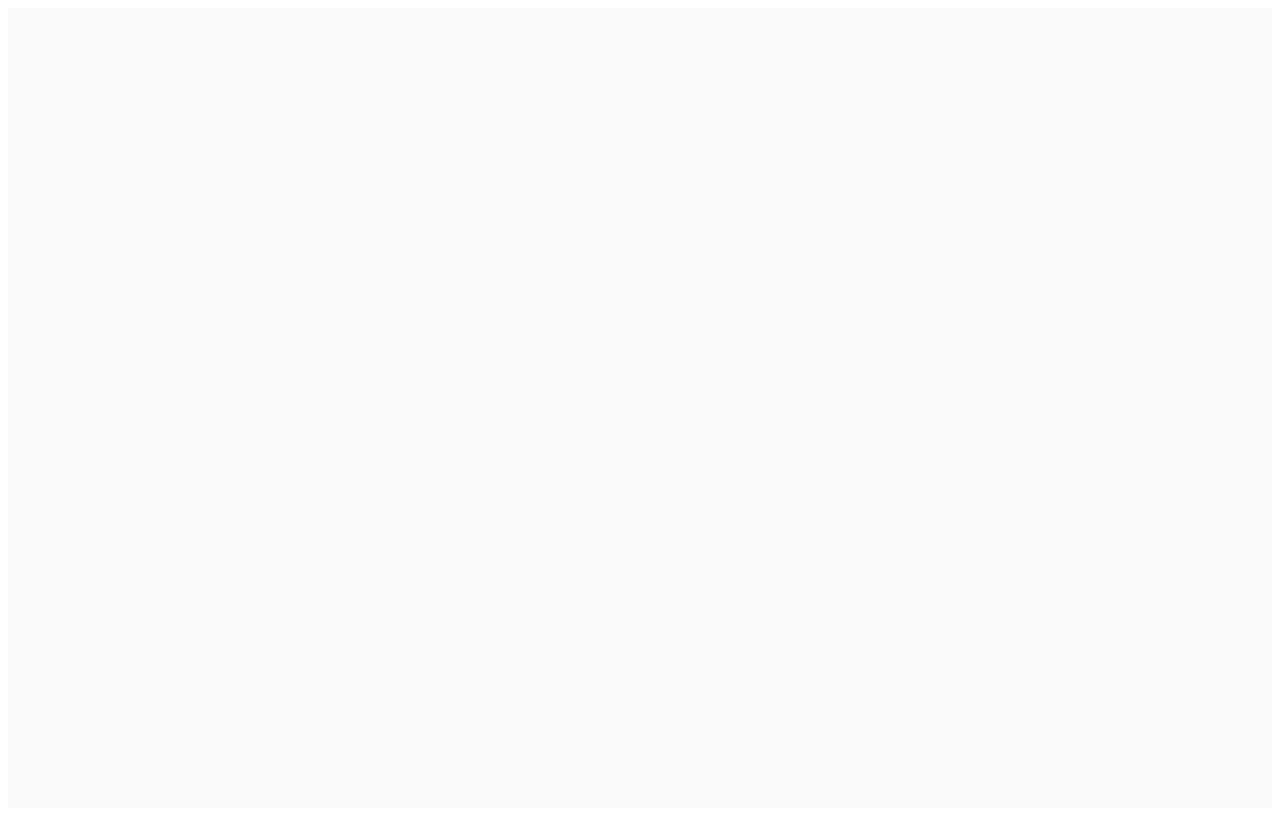
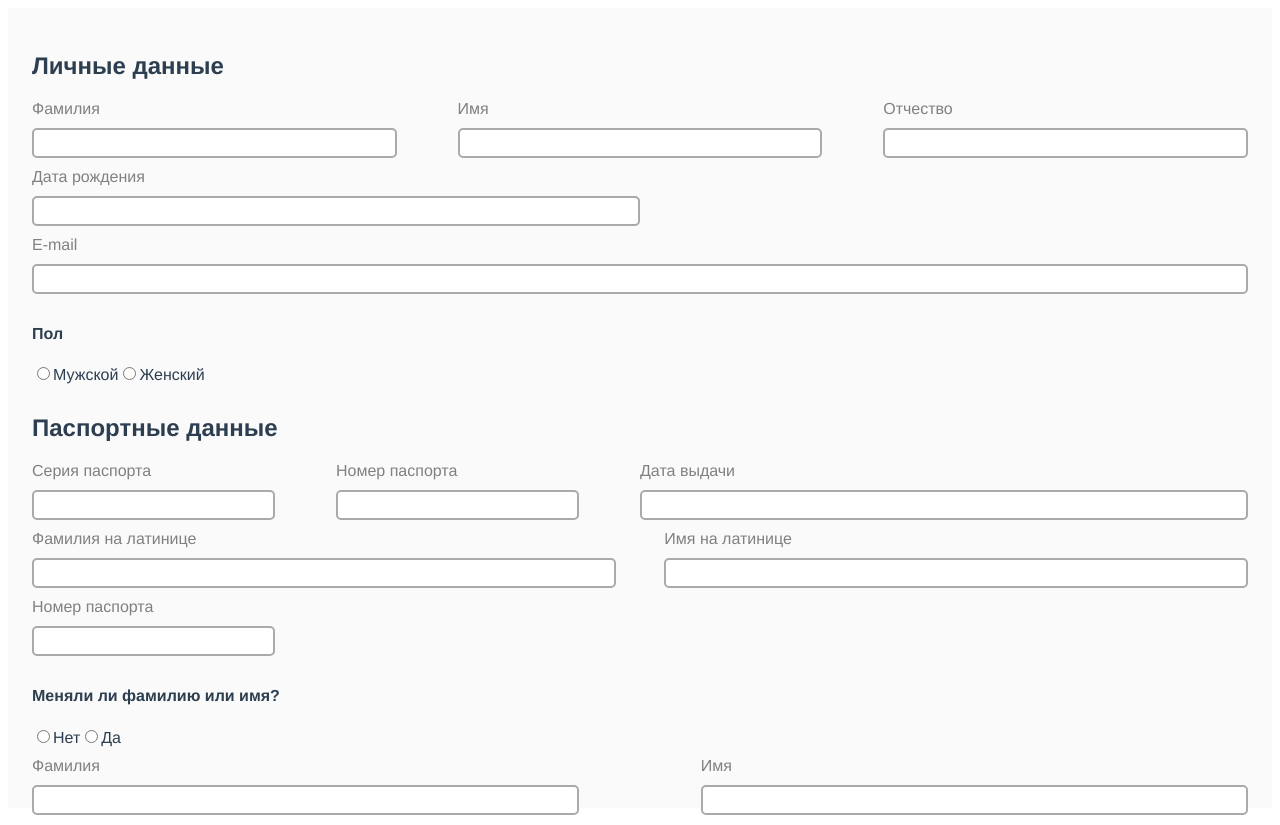
Before and after one commit to ozon-edu-vue-2021/required-task-4-castetus, a Vue app: page / in a window 1280 px wide. Built offline with nearby package versions, Linux system fonts and the light colour scheme.

Commit message:
feat: add markup

```diff
--- a/babel.config.js
+++ b/babel.config.js
@@ -1,3 +1,3 @@
 module.exports = {
-  presets: ["@vue/cli-plugin-babel/preset"],
+  presets: ['@vue/cli-plugin-babel/preset'],
 };
--- a/package.json
+++ b/package.json
@@ -22,7 +22,9 @@
     "eslint": "^6.7.2",
     "eslint-plugin-prettier": "^3.3.1",
     "eslint-plugin-vue": "^6.2.2",
+    "node-sass": "^4.0.0",
     "prettier": "^2.2.1",
+    "sass-loader": "^8.0.0",
     "vue-template-compiler": "^2.6.11"
   }
 }
--- a/src/App.vue
+++ b/src/App.vue
@@ -5,10 +5,10 @@
 </template>
 
 <script>
-import Form from "./components/Form.vue";
+import Form from './components/Form.vue';
 
 export default {
-  name: "App",
+  name: 'App',
   components: {
     Form,
   },
--- a/src/components/Form.vue
+++ b/src/components/Form.vue
@@ -1,17 +1,114 @@
 <template>
-  <div class="form"></div>
+  <div class="form">
+    <h2 class="form__heading">Личные данные</h2>
+    <text-input :date="false" label="Фамилия" width="30"></text-input>
+    <text-input :date="false" label="Имя" width="30"></text-input>
+    <text-input :date="false" label="Отчество" width="30"></text-input>
+    <text-input :date="false" label="Дата рождения" width="50"></text-input>
+    <text-input :date="false" label="E-mail" width="100"></text-input>
+    <radio-input
+      heading="Пол"
+      :options="genderOptions"
+      name="gender"
+    ></radio-input>
+    <h2 class="form__heading">Паспортные данные</h2>
+    <select-input label="Гражданство" :options="citizenships"></select-input>
+    <template>
+      <text-input :date="false" label="Серия паспорта" width="20"></text-input>
+      <text-input :date="false" label="Номер паспорта" width="20"></text-input>
+      <text-input :date="true" label="Дата выдачи" width="50"></text-input>
+    </template>
+    <template>
+      <text-input
+        :date="false"
+        label="Фамилия на латинице"
+        width="48"
+      ></text-input>
+      <text-input :date="false" label="Имя на латинице" width="48"></text-input>
+      <text-input :date="false" label="Номер паспорта" width="20"></text-input>
+      <select-input
+        label="Страна выдачи"
+        :options="citizenships"
+        width="20"
+      ></select-input>
+      <select-input
+        width="50"
+        label="Тип паспорта"
+        :options="passportTypes"
+      ></select-input>
+    </template>
+    <radio-input
+      heading="Меняли ли фамилию или имя?"
+      :options="changeOptions"
+      name="changed"
+    ></radio-input>
+    <template>
+      <text-input :date="false" label="Фамилия" width="45"></text-input>
+      <text-input :date="false" label="Имя" width="45"></text-input>
+    </template>
+  </div>
 </template>
 
 <script>
+import TextInput from './TextInput.vue';
+import RadioInput from './RadioInput.vue';
+import SelectInput from './SelectInput.vue';
+import citizenships from '../assets/data/citizenships.json';
+import passportTypes from '../assets/data/passport-types.json';
+
 export default {
+  name: 'Form',
+  components: {
+    TextInput,
+    RadioInput,
+    SelectInput,
+  },
   data() {
-    return {};
+    return {
+      genderOptions: [
+        {
+          id: 1,
+          label: 'Мужской',
+          value: 'male',
+        },
+        {
+          id: 2,
+          label: 'Женский',
+          value: 'female',
+        },
+      ],
+      changeOptions: [
+        {
+          id: 1,
+          label: 'Нет',
+          value: 'no',
+        },
+        {
+          id: 2,
+          label: 'Да',
+          value: 'yes',
+        },
+      ],
+      citizenships: [],
+      passportTypes: [],
+    };
+  },
+  created() {
+    this.citizenships = citizenships;
+    this.passportTypes = passportTypes;
   },
   methods: {},
 };
 </script>
 
-<style scoped>
+<style lang="scss">
 .form {
+  display: flex;
+  flex-wrap: wrap;
+  justify-content: space-between;
+  &__heading {
+    width: 100%;
+    text-align: left;
+  }
 }
 </style>
--- /dev/null
+++ b/src/components/RadioInput.vue
@@ -0,0 +1,35 @@
+<template>
+  <div class="input-group input-group_radio">
+    <h4 class="form__heading form__heading_small">{{ heading }}</h4>
+    <div class="input-group__button" v-for="option in options" :key="option.id">
+      <input type="radio" :name="name" id="" />
+      <label for="input-group__label_radio">{{ option.label }}</label>
+    </div>
+  </div>
+</template>
+
+<script>
+export default {
+  name: 'RadioInput',
+  props: {
+    name: String,
+    heading: String,
+    options: Array,
+  },
+};
+</script>
+
+<style scoped>
+.input-group_radio {
+  display: flex;
+  flex-wrap: wrap;
+  width: 100%;
+  flex-direction: row;
+}
+.input-group__button {
+  width: fit-content;
+}
+.input-group__label_radio {
+  margin-right: 10px;
+}
+</style>
--- /dev/null
+++ b/src/components/SelectInput.vue
@@ -0,0 +1,22 @@
+<template>
+  <div class="input-group input-group_select" :style="elWidth"></div>
+</template>
+
+<script>
+import { widthMixin } from '../mixins';
+
+export default {
+  name: 'SelectInput',
+  props: {
+    label: String,
+    options: Array,
+    width: String,
+  },
+  mixins: [widthMixin],
+  data() {
+    return {};
+  },
+};
+</script>
+
+<style></style>
--- /dev/null
+++ b/src/components/TextInput.vue
@@ -0,0 +1,44 @@
+<template>
+  <div class="input-group input-group_text" :style="elWidth">
+    <label for="" class="input-group__label">{{ label }}</label>
+    <input type="text" class="input-group__input" :placeholder="placeholder" />
+  </div>
+</template>
+
+<script>
+import { widthMixin } from '../mixins';
+
+export default {
+  name: 'TextInput',
+  props: {
+    label: String,
+    placeholder: String,
+    width: String,
+    isDate: Boolean,
+  },
+  mixins: [widthMixin],
+  data() {
+    return {
+      value: '',
+    };
+  },
+};
+</script>
+
+<style lang="scss">
+.input-group {
+  display: flex;
+  flex-direction: column;
+  margin-bottom: 10px;
+  &__label {
+    margin-bottom: 10px;
+    color: grey;
+  }
+  &__input {
+    height: 30px;
+    border: 2px solid #aaa;
+    border-radius: 5px;
+    outline: none;
+  }
+}
+</style>
--- a/src/main.js
+++ b/src/main.js
@@ -1,8 +1,10 @@
 import Vue from 'vue';
 import App from './App.vue';
+// import { elWidth } from './mixins.js';
 
 Vue.config.productionTip = false;
 
 new Vue({
-    render: (h) => h(App),
+  // mixins: [elWidth],
+  render: (h) => h(App),
 }).$mount('#app');
--- /dev/null
+++ b/src/mixins.js
@@ -0,0 +1,7 @@
+export const widthMixin = {
+  computed: {
+    elWidth() {
+      return `width: ${this.width}%`;
+    },
+  },
+};
```
Also changed, not shown: .eslintrc.js, vue.config.js (indentation only), 1 other file (tests, documents, lock files or other folders).
